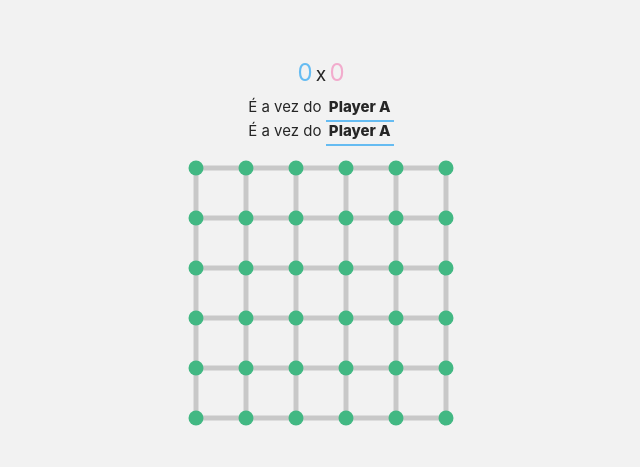
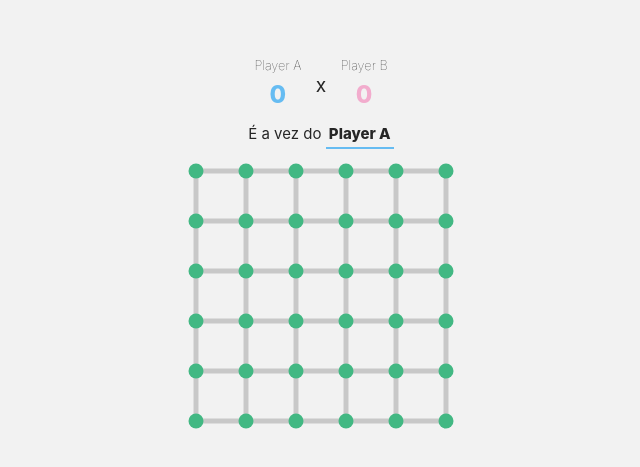
Before and after one commit to douglasgusson/timbiriche, a Vue app: page / in a window 1280 px wide. Shown: the part 153-620 px from the top of the page, without its empty margins (319-959 px from the left). Built offline with nearby package versions, Linux system fonts and the light colour scheme.

Commit message:
🧁 Reeslização do placar do jogo

```diff
--- a/src/components/Scoreboard.vue
+++ b/src/components/Scoreboard.vue
@@ -3,44 +3,54 @@ import { storeToRefs } from "pinia";
 import { useGameStore } from "@/stores/game";
 
 const game = useGameStore();
-const { currentPlayer, playerA, playerB } = storeToRefs(game);
+const { playerA, playerB } = storeToRefs(game);
 </script>
 
 <template>
   <div class="score">
-    <span class="score-a">
-      {{ game.getPlayerAScore }}
-    </span>
+    <div class="score-player">
+      <small class="score-label">{{ playerA.name }}</small>
+      <span class="score-a">{{ game.getPlayerAScore }}</span>
+    </div>
     <span class="score-x">x</span>
-    <span class="score-b">
-      {{ game.getPlayerBScore }}
-    </span>
-  </div>
-  <div>
-    É a vez do
-    <strong class="player-name">{{ currentPlayer.name }}</strong>
+    <div class="score-player">
+      <small class="score-label">{{ playerB.name }}</small>
+      <span class="score-b">{{ game.getPlayerBScore }}</span>
+    </div>
   </div>
 </template>
 
 <style scoped>
-.player-name {
-  padding: 0.2rem;
-  font-weight: 800;
-  border-bottom: 2px solid v-bind(currentPlayer.color);
-  transition: 0.3s;
-  will-change: border-bottom;
+.score {
+  display: flex;
+  justify-content: center;
+  align-items: center;
+  flex-wrap: wrap;
 }
 
-.score {
-  font-size: 1.5rem;
-  font-weight: 800;
-  padding: 0.2rem;
+.score-player {
+  display: flex;
+  flex-direction: column;
+  align-items: center;
+  justify-content: center;
+  margin: 0.5rem;
+}
+
+.score-label {
+  font-size: 0.8rem;
+  font-weight: lighter;;
+  text-align: center;
 }
 
 .score-x {
   font-size: 1.2rem;
   font-weight: 400;
-  padding: 0.2rem;
+  padding: 0.2rem 0.4rem;
+}
+.score-a,
+.score-b {
+  font-size: 1.5rem;
+  font-weight: 800;
 }
 
 .score-a {
```
